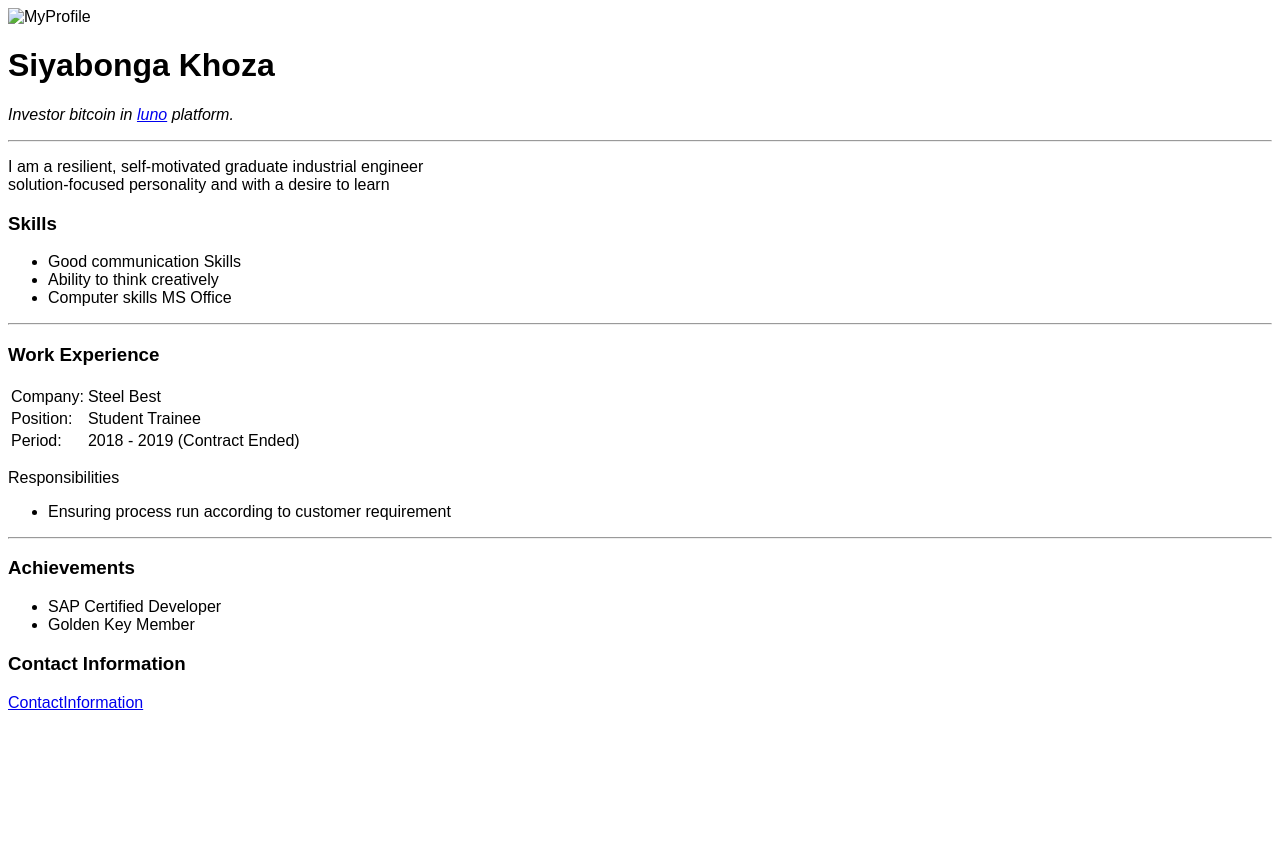
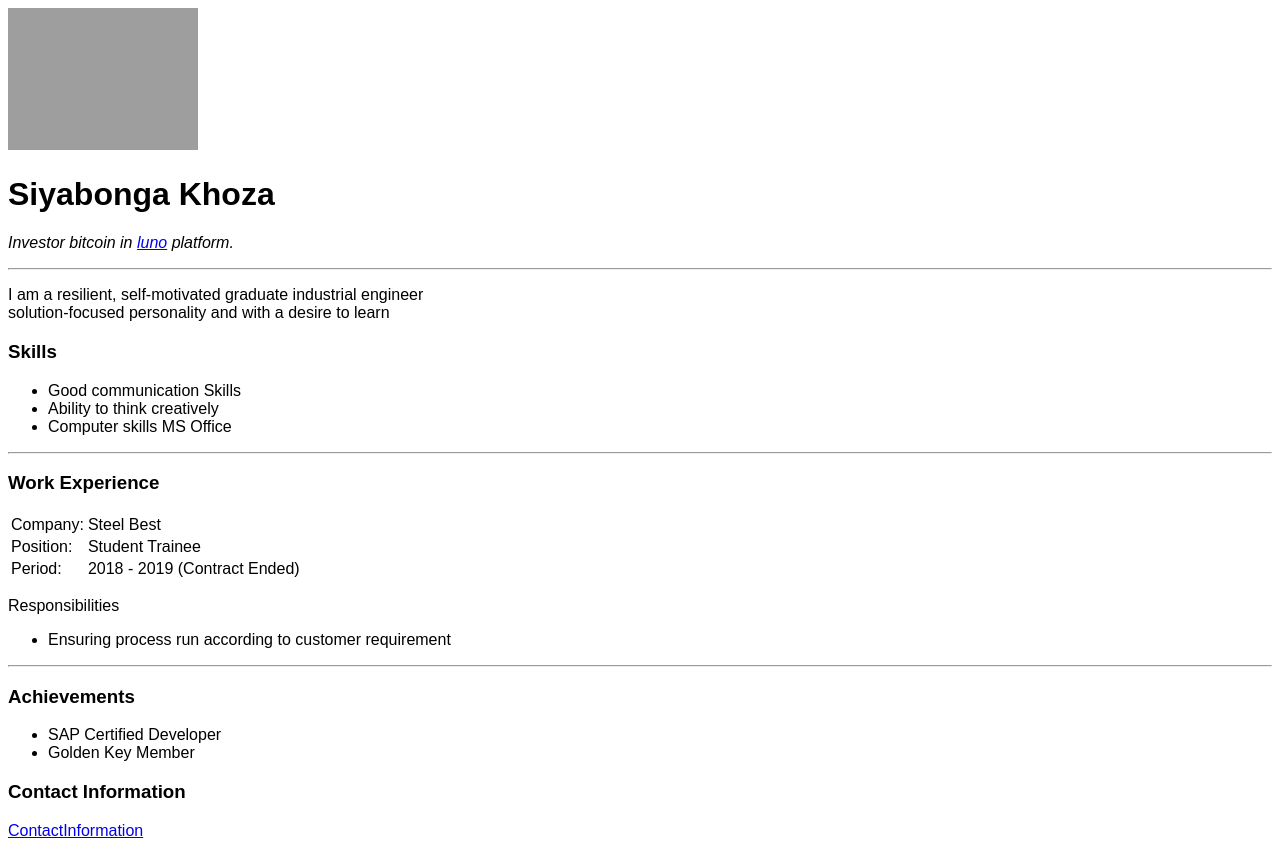
Before and after one commit to khozasiyabonga/myweb, a plain HTML site: page Index.html in a window 1280 px wide. Before the commit the page ends 800 px from the top, so only its background shows below. Drawn offline with Linux system fonts and the light colour scheme; the site is published under a folder, as on GitHub Pages, so addresses that start at the root find nothing.

Commit message:
Update Index.html

```diff
--- a/Index.html
+++ b/Index.html
@@ -2,8 +2,6 @@
 <html lang="en">
   <head>
     <meta charset="UTF-8" />
-    <meta http-equiv="X-UA-Compatible" content="IE=edge" />
-    <meta name="viewport" content="width=device-width, initial-scale=1.0" />
     <title>My Personal Site</title>
 
 <!--CSS STYLING -->
@@ -19,7 +17,7 @@
 
 
   <body>
-    <img src="/image/MyProfile.jpg" alt="MyProfile">
+    <img src="image/MyProfile.jpg" alt="MyProfile">
     <h1>Siyabonga Khoza</h1>
     <p>
       <em>Investor bitcoin in <a href="https://www.luno.com/">luno</a> platform.</em>
```
